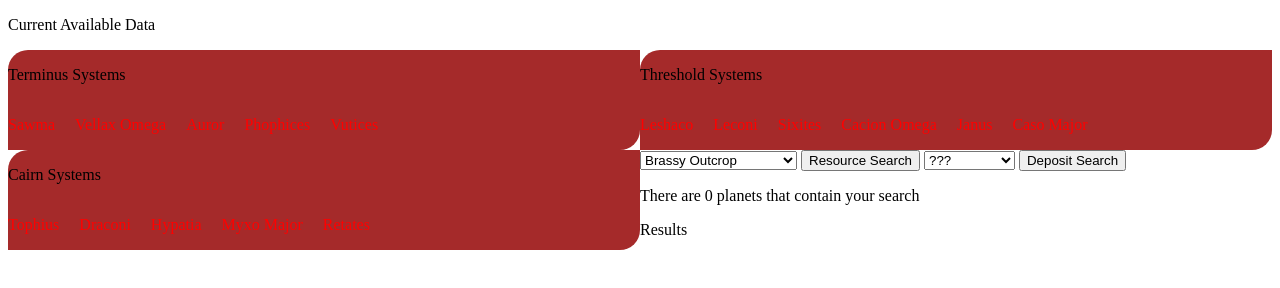
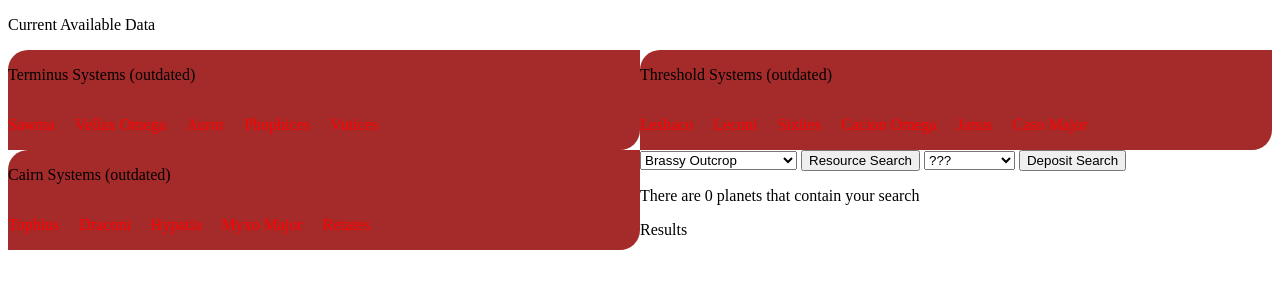
Before and after one commit to Irishnia/Irishnia.github.io, a plain HTML site: page index.html in a window 1280 px wide. Drawn offline with Linux system fonts and the light colour scheme.

Commit message:
game wiped, marking outdated info

```diff
--- a/index.html
+++ b/index.html
@@ -9,13 +9,13 @@
 <body>
     <p>Current Available Data</p>
 <div id="Terminus" class="Sector">
-    <p>Terminus Systems</p>
+    <p>Terminus Systems (outdated)</p>
 </div>
 <div id="Threshold" class="Sector">
-    <p>Threshold Systems</p>
+    <p>Threshold Systems (outdated)</p>
 </div>
 <div id="Cairn" class="Sector">
-    <p>Cairn Systems</p>
+    <p>Cairn Systems (outdated)</p>
 </div>
 <div>
 <select name="Resource" id="resourceSearchTarget"></select>
--- a/index.js
+++ b/index.js
@@ -13,7 +13,7 @@ for(a=1; a<=systemsQuantity; a++){
   currentSector.appendChild(system);
   for(b=0; b<locationDATA[a].length; b++){
     for(c=0; c<locationDATA[a][b].Resources.length; c++){
-      willAdd = true //why is this not being repeated
+      willAdd = true
       const target = document.getElementById("resourceSearchTarget")
       for (const child of target.children){
         if(child.value == locationDATA[a][b].Resources[c]){
@@ -28,7 +28,7 @@ for(a=1; a<=systemsQuantity; a++){
         target.appendChild(opt);
       //console.log("added resource " + locationDATA[a][b].Resources[c]);
     }else{
-      willAdd = true; //why is this being skipped?
+      willAdd = true;
       //console.log(locationDATA[a][b].Resources[c] + " is already an option")
     }
    //console.log(locationDATA[a][b].Resources[c])
```
